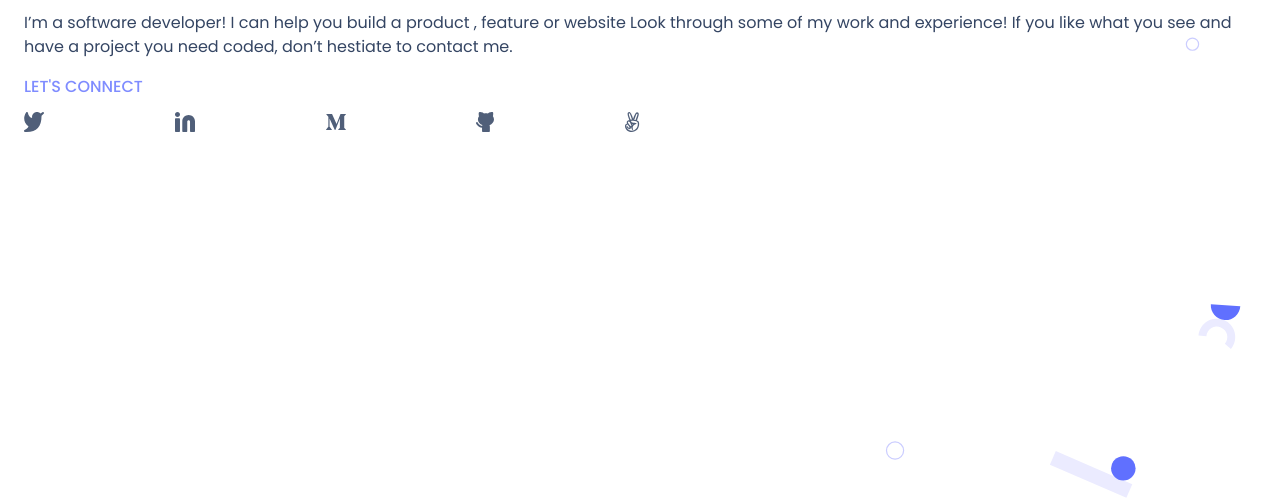
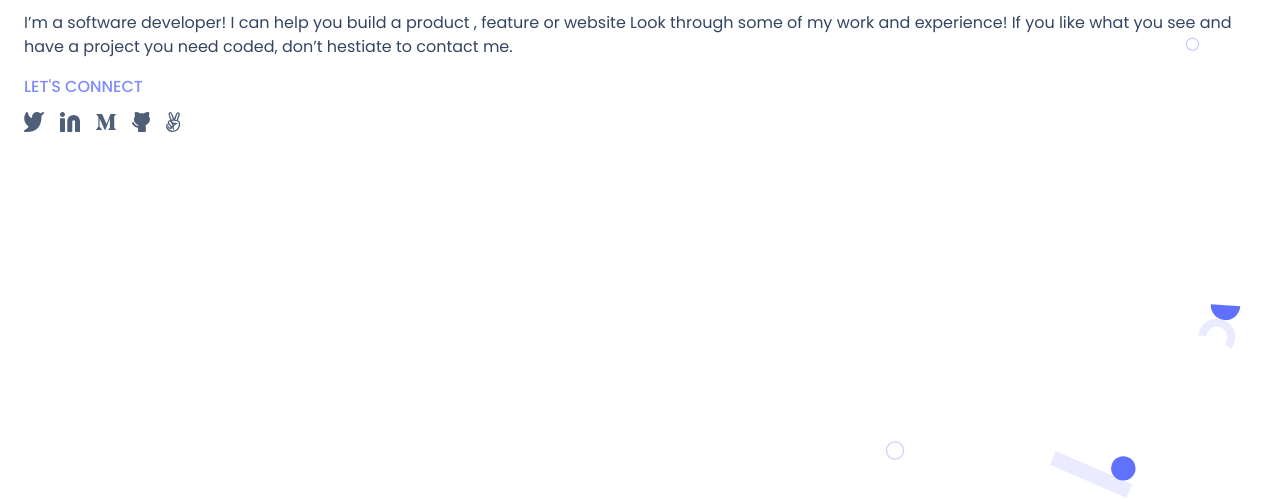
Before and after one commit to XsidX/my-portfolio, a website: page index.html in a window 1280 px wide. Shown: the part 301-800 px from the top of the page. Drawn offline with Linux system fonts and the light colour scheme.

Commit message:
modify styles for social icons

```diff
--- a/styles.css
+++ b/styles.css
@@ -85,6 +85,5 @@ ul {
 
 .social {
   display: flex;
-  max-width: 50%;
-  justify-content: space-between;
+  gap: 16px;
 }
```
